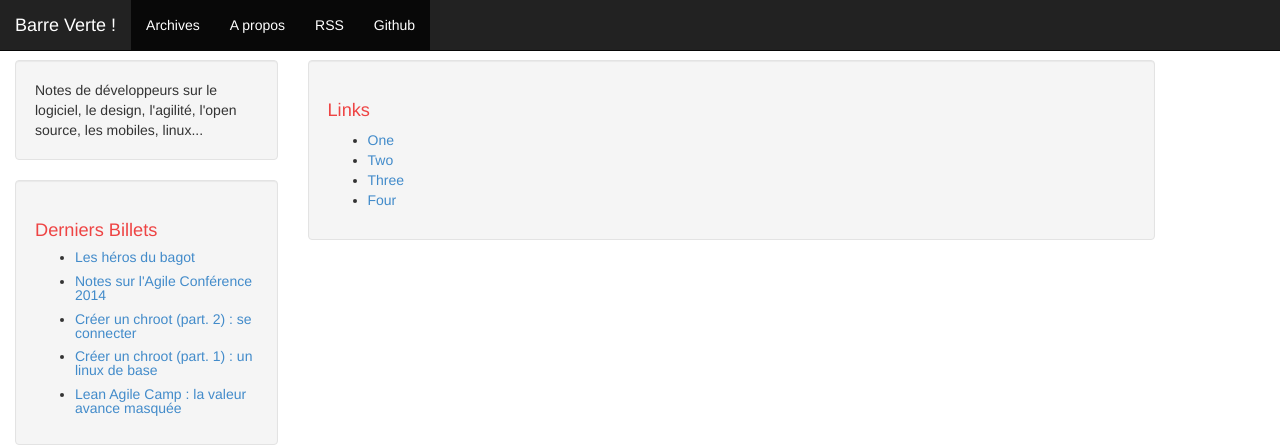
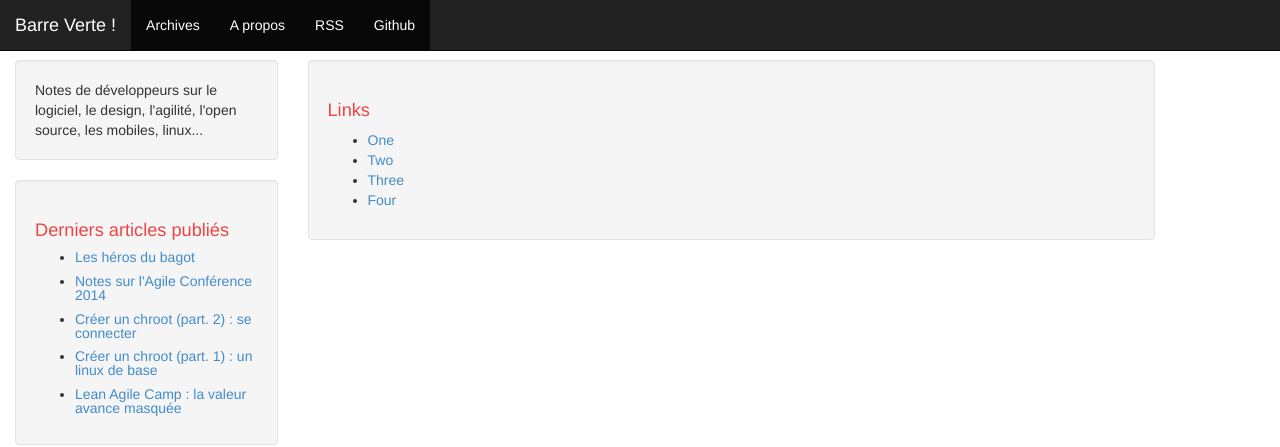
Before and after one commit to MichaelBitard/barreverte.github.io, a Jekyll site: the page built from links.html, in a window 1280 px wide. Shown: the top 447 px of the page. Built offline with Jekyll 4.4.1, drawn with Linux system fonts in a browser that asks for light colours; Markdown is read by kramdown in place of the engine named in the settings.

Commit message:
s/billets/articles/

```diff
--- a/_includes/sidebar.html
+++ b/_includes/sidebar.html
@@ -3,7 +3,7 @@
 </div>
 
 <div class="sidebar well">
-    <h1>Derniers Billets</h1>
+    <h1>Derniers articles publiés</h1>
     <ul>
         {% for post in site.posts limit:5 %}
           <li><a href="{{ site.baseurl}}{{ post.url }}">{{ post.title }}</a></li>
```
